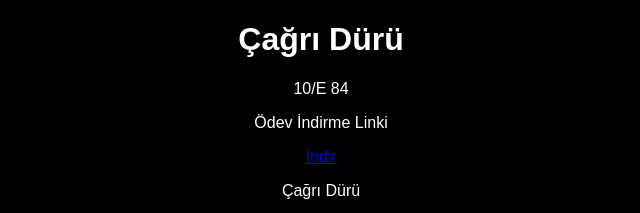
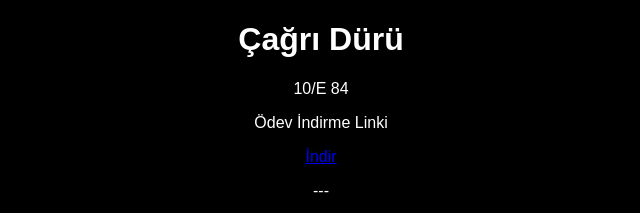
Before and after one commit to EdgeTypE/odev.github.io, a plain HTML site: page index.html in a window 1280 px wide. Shown: the top 213 px of the page, 319-959 px from the left. Drawn offline with Linux system fonts and the light colour scheme.

Commit message:
Update index.html

```diff
--- a/index.html
+++ b/index.html
@@ -17,7 +17,7 @@ body {
 <p>10/E 84</p>
 <p>Ödev İndirme Linki</p>
 <a href="Ödev 201022 1844.pdf" download>İndir</a>
-<p>Çağrı Dürü</p>
+<p>---</p>
 <img src="http://www.inciokul.com.tr/Images/BlogBanner/750/fizik.jpg" alt="FizikIkon" style="width:200px">
 
 
```
